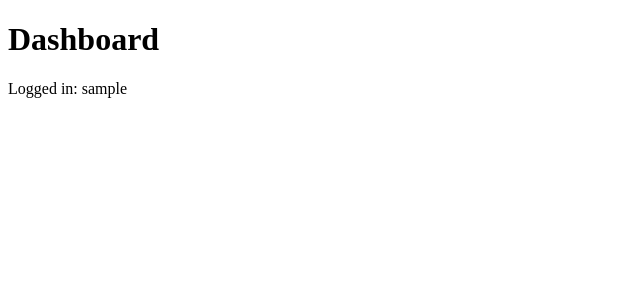
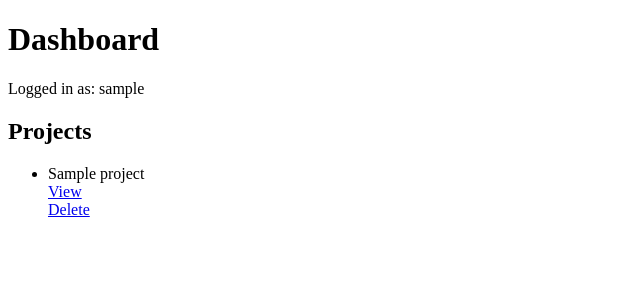
Before and after one commit to Dronzillla/flask_pzp_project, a Flask app: page /dashboard/ in a window 1280 px wide. Shown: the part 26-326 px from the top of the page, without its empty margins (0-640 px from the left). Run offline with Flask 3, Linux system fonts and the light colour scheme; a user stored in the database is signed in; tables that the repository leaves empty hold one stand-in row (values such as "Sample post").

Commit message:
Implement basic read and delete features for user

```diff
--- /dev/null
+++ b/blueprintapp/blueprints/dashboard/db_operations.py
@@ -0,0 +1,17 @@
+from blueprintapp.app import db
+from blueprintapp.blueprints.upload.models import Project
+from typing import Optional
+
+
+def db_read_all_user_projects(user_id: int) -> list[Project]:
+    projects = Project.query.filter_by(user_id=user_id).all()
+    return projects
+
+
+def db_read_project_by_id(id: int, user_id: int) -> Optional[Project]:
+    return Project.query.filter_by(id=id, user_id=user_id).one_or_none()
+
+
+def db_delete_project(project: Project) -> None:
+    db.session.delete(project)
+    db.session.commit()
--- a/blueprintapp/blueprints/dashboard/routes.py
+++ b/blueprintapp/blueprints/dashboard/routes.py
@@ -1,7 +1,11 @@
 from flask import request, render_template, redirect, url_for, Blueprint
 from flask_login import login_required, current_user
 from blueprintapp.app import db
-
+from blueprintapp.blueprints.dashboard.db_operations import (
+    db_read_all_user_projects,
+    db_read_project_by_id,
+    db_delete_project,
+)
 
 dashboard = Blueprint("dashboard", __name__, template_folder="templates")
 
@@ -10,4 +14,32 @@ dashboard = Blueprint("dashboard", __name__, template_folder="templates")
 @login_required
 def index():
     username = current_user.username
-    return render_template("dashboard/index.html", username=username)
+    projects = db_read_all_user_projects(user_id=current_user.id)
+    return render_template("dashboard/index.html", username=username, projects=projects)
+
+
+@dashboard.route("/project/<int:id>")
+@login_required
+def project(id):
+    # TODO Make View and Delete as buttons
+    # Get user id
+    user_id = current_user.id
+    project = db_read_project_by_id(id=id, user_id=user_id)
+    if project is None:
+        return "Project not found", 404
+    # TODO Get project information from database.
+    return render_template("dashboard/project.html", project=project)
+
+
+@dashboard.route("/project/delete/<int:id>")
+@login_required
+def delete_project(id):
+    # Get user id
+    user_id = current_user.id
+    project = db_read_project_by_id(id=id, user_id=user_id)
+    if project is None:
+        return "Project not found", 404
+    # Delete project
+    db_delete_project(project)
+    # Redirect to dashboard
+    return redirect(url_for("dashboard.index"))
--- a/blueprintapp/blueprints/dashboard/templates/dashboard/index.html
+++ b/blueprintapp/blueprints/dashboard/templates/dashboard/index.html
@@ -2,5 +2,17 @@
 {% block title %}Dashboard{% endblock %}
 {% block content %}
 <h1>Dashboard</h1>
-<p>Logged in: {{ username }}</p>
+<p>Logged in as: {{ username }}</p>
+<h2>Projects</h2>
+<div>
+    <ul>
+        {% for project in projects %}
+            <li>
+                <div>{{ project.name }}</div>
+                <div><a href="{{ url_for('dashboard.project', id=project.id) }}">View</a></div>
+                <div><a href="{{ url_for('dashboard.delete_project', id=project.id) }}">Delete</a></div>
+            </li>
+        {% endfor %}
+    </ul>
+</div>
 {% endblock %}
--- a/blueprintapp/blueprints/upload/models.py
+++ b/blueprintapp/blueprints/upload/models.py
@@ -60,6 +60,9 @@ class Project(db.Model):
         db.Integer, db.ForeignKey("user.id", ondelete="CASCADE"), nullable=False
     )
     user = db.relationship("User", back_populates="project")
+
+    def __repr__(self):
+        return f"id: {self.id}, name: {self.name}, code: {self.code}"
 
 
 class General(db.Model):
```
Also changed, not shown: blueprintapp/blueprints/dashboard/templates/dashboard/project.html (added, +9 -0 lines).
